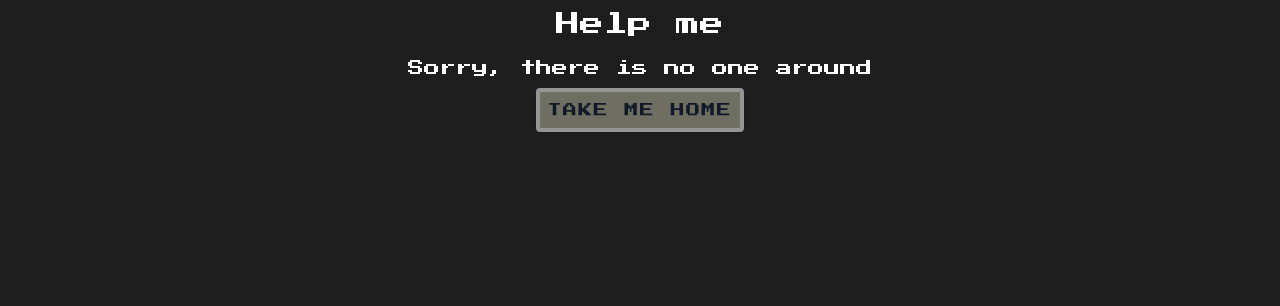
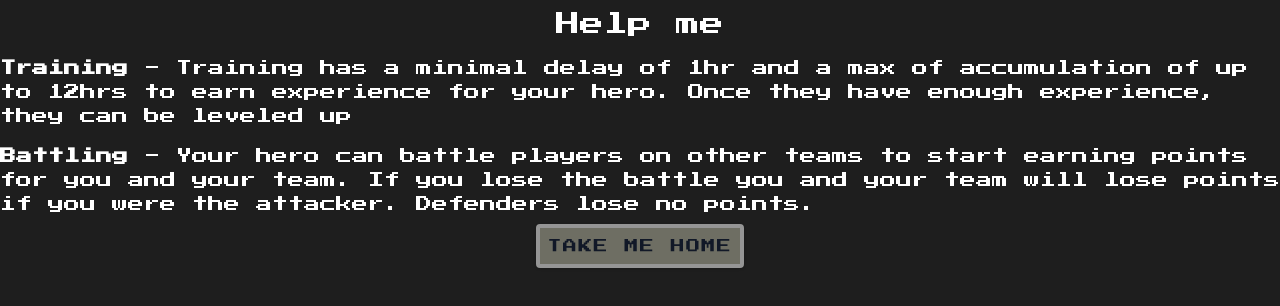
Before and after one commit to mrv777/Crypto-Heroes, a React (Vite) app: page /help in a window 1280 px wide. Shown: the top 306 px of the page. Built offline with nearby package versions, Linux system fonts and the light colour scheme; what encrypt-storage would draw is missing.

Commit message:
Start help screen and remove from welcome screen

```diff
--- a/src/components/Battle.tsx
+++ b/src/components/Battle.tsx
@@ -37,7 +37,7 @@ const Battle = (): ReactElement => {
     );
 
     if (broadcastTx && broadcastTx?.data.fullHash) {
-      context.updatePlayerStatus('Battling...');
+      context.updatePlayerStatus('Starting Battle...');
       navigate('/');
     } else {
       context.updatePlayerStatus('Error Battling');
--- a/src/components/Help.tsx
+++ b/src/components/Help.tsx
@@ -6,7 +6,16 @@ const Help = (): ReactElement => {
   return (
     <div className="h-full w-full flex flex-col items-center justify-center">
       <p className="text-2xl">Help me</p>
-      <p>Sorry, there is no one around</p>
+      <p>
+        <b>Training</b> - Training has a minimal delay of 1hr and a max of accumulation of
+        up to 12hrs to earn experience for your hero. Once they have enough experience,
+        they can be leveled up
+      </p>
+      <p>
+        <b>Battling</b> - Your hero can battle players on other teams to start earning
+        points for you and your team. If you lose the battle you and your team will lose
+        points if you were the attacker. Defenders lose no points.
+      </p>
       <button>
         <Link to="/">Take me home</Link>
       </button>
--- a/src/components/Home.tsx
+++ b/src/components/Home.tsx
@@ -46,7 +46,7 @@ const Home = (): ReactElement => {
     );
 
     if (broadcastTx && broadcastTx?.data.fullHash) {
-      context.updatePlayerStatus('Training...');
+      context.updatePlayerStatus('Starting Training...');
     } else {
       context.updatePlayerStatus('Error Training');
     }
--- a/src/components/Welcome.tsx
+++ b/src/components/Welcome.tsx
@@ -13,9 +13,9 @@ const Welcome = (): ReactElement => {
         <li className="hover:list-square">
           <Link to="/login">Returning Player</Link>
         </li>
-        <li className="hover:list-square">
+        {/* <li className="hover:list-square">
           <Link to="/help">Help</Link>
-        </li>
+        </li> */}
       </ul>
     </div>
   );
```
